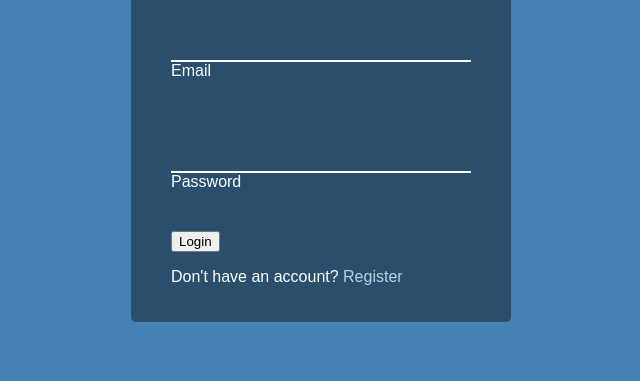
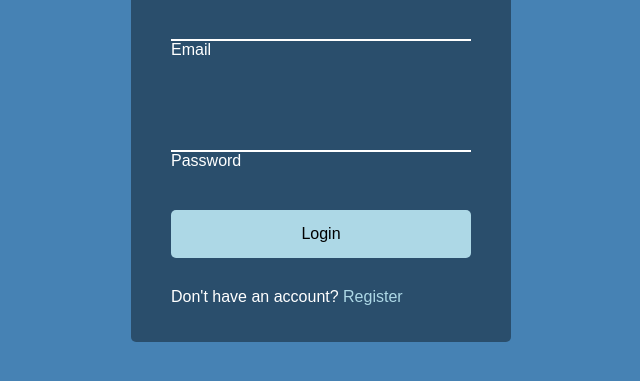
Before and after one commit to BrianMcPhillips/Login-wave, a plain HTML site: page index.html in a window 1280 px wide. Shown: the part 289-670 px from the top of the page, without its empty margins (319-959 px from the left). Drawn offline with Linux system fonts and the light colour scheme; a web font is replaced by a local one.

Commit message:
Button Styling

```diff
--- a/style.css
+++ b/style.css
@@ -33,6 +33,30 @@ body {
   color: lightblue;
 }
 
+.btn {
+  cursor: pointer;
+  display: inline-block;
+  width: 100%;
+  background: lightblue;
+  padding: 15px;
+  font-family: inherit;
+  font-size: 16px;
+  border: 0;
+  border-radius: 5px;
+}
+
+.btn:focus {
+  outline: 0;
+}
+
+.btn:active {
+  transform: scale(0.98);
+}
+
+.text {
+  margin-top: 30px;
+}
+
 .form-control {
   position: relative;
   margin: 20px 0 40px;
@@ -49,3 +73,8 @@ body {
   font-size: 18px;
   color: #fff;
 }
+
+.form-control input:focus,
+.form-control input:valid {
+  outline: 0;
+}
```
